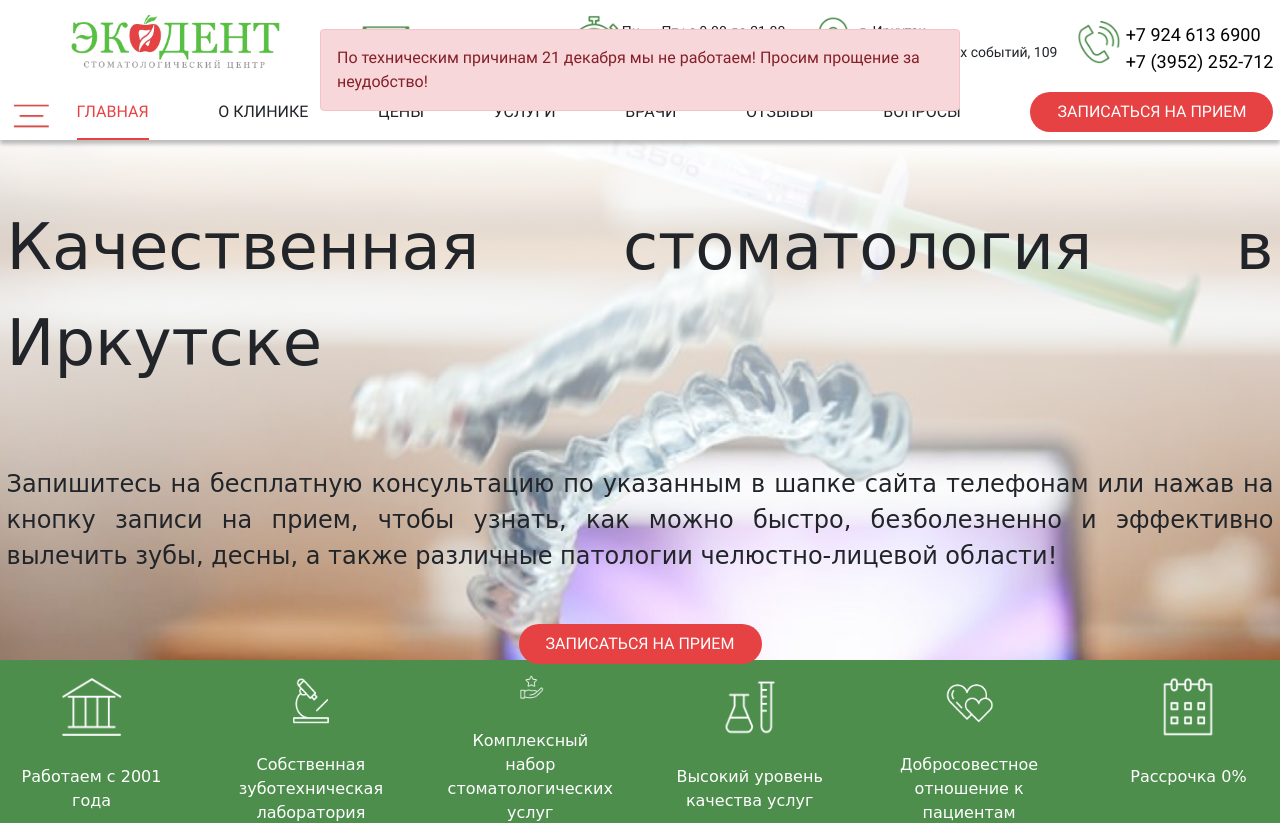
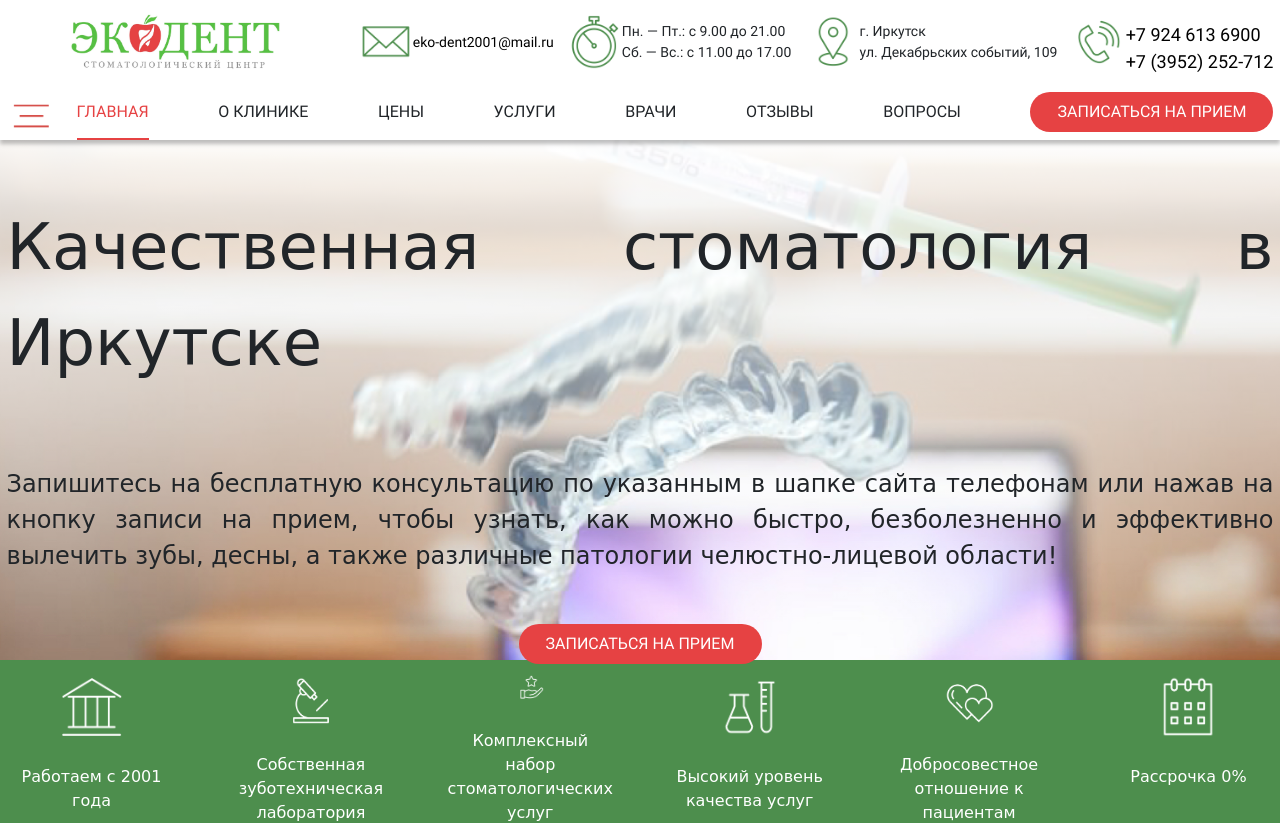
Before and after one commit to DimKaN7/ekodent, a Vue app: page / in a window 1280 px wide. Shown: the top 823 px of the page. Built offline with nearby package versions, Linux system fonts and the light colour scheme; what vue-yandex-metrika would draw is missing.

Commit message:
[fix_text][WIR] Удаляем временный алерт

```diff
--- a/src/components/Header/Header.vue
+++ b/src/components/Header/Header.vue
@@ -4,14 +4,6 @@
         data-aos-duration="300"
         :class="['header-container', scrolled && 'scrolled']" >
       <div class="header">
-        <b-alert
-            :show="dismissCountDown"
-            fade
-            variant="danger"
-            @dismiss-count-down="countDownChanged" class="position-absolute  top-50 start-50 translate-middle alert-custom"
-        >
-          По техническим причинам 21 декабря мы не работаем! Просим прощение за неудобство!
-        </b-alert>
         <div class="info">
           <a class="info__logo" href="#"></a>
           <InfoContent v-for="(i, index) in icons" :key="index" :icon="i" :texts="headerStrings[index].texts"
@@ -116,9 +108,6 @@ export default {
       ],
       selectedItem: null,
       Details,
-      dismissSecs: 8,
-      dismissCountDown: 0,
-      showDismissibleAlert: false
     }
   },
   methods: {
@@ -127,12 +116,6 @@ export default {
     },
     hideModal() {
       this.$refs['my-modal'].hide()
-    },
-    countDownChanged(dismissCountDown) {
-      this.dismissCountDown = dismissCountDown
-    },
-    showAlert() {
-      this.dismissCountDown = this.dismissSecs
     },
     sendForm(){
 
@@ -157,16 +140,11 @@ export default {
         this.selectedItem =  index;
       }
     });
-    this.showAlert();
   }
 }
 </script>
 
 <style lang="scss">
-
-.alert-custom{
-  z-index: 100;
-}
 
 .make-appointment{
   padding: 35px;
```
